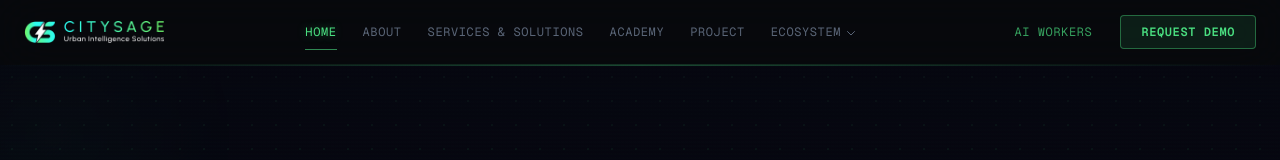
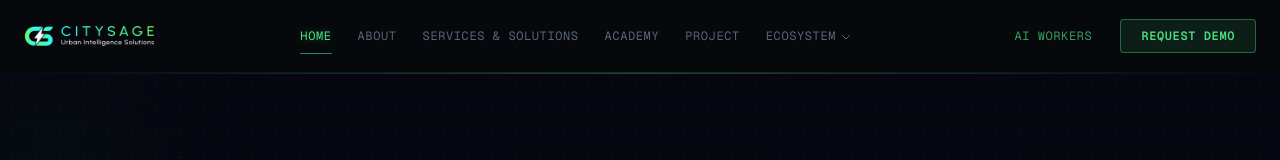
Before and after one commit to syedmhdarif/citysage-web-project, a Next.js app: page / in a window 1280 px wide. Shown: the top 160 px of the page. Built offline with nearby package versions, Linux system fonts and the light colour scheme.

Commit message:
fix: header height

```diff
--- a/components/Header.tsx
+++ b/components/Header.tsx
@@ -19,10 +19,10 @@ export default function Header() {
 
   return (
     <header className="sticky top-0 z-50 bg-background/60 backdrop-blur-xl">
-      <div className="mx-auto flex h-16 max-w-7xl items-center justify-between px-4 sm:px-6">
+      <div className="mx-auto flex h-18 max-w-7xl items-center justify-between px-4 sm:px-6">
         {/* Logo */}
         <Link href="/" className="flex items-center">
-          <img src={`${process.env.__NEXT_ROUTER_BASEPATH || ""}/mainIcon.png`} alt="CitySage — AI-Powered Urban Intelligence" width={140} height={30} />
+          <img src={`${process.env.__NEXT_ROUTER_BASEPATH || ""}/mainIcon.png`} alt="CitySage — AI-Powered Urban Intelligence" width={130} height={0} />
         </Link>
 
         {/* Desktop nav */}
```
